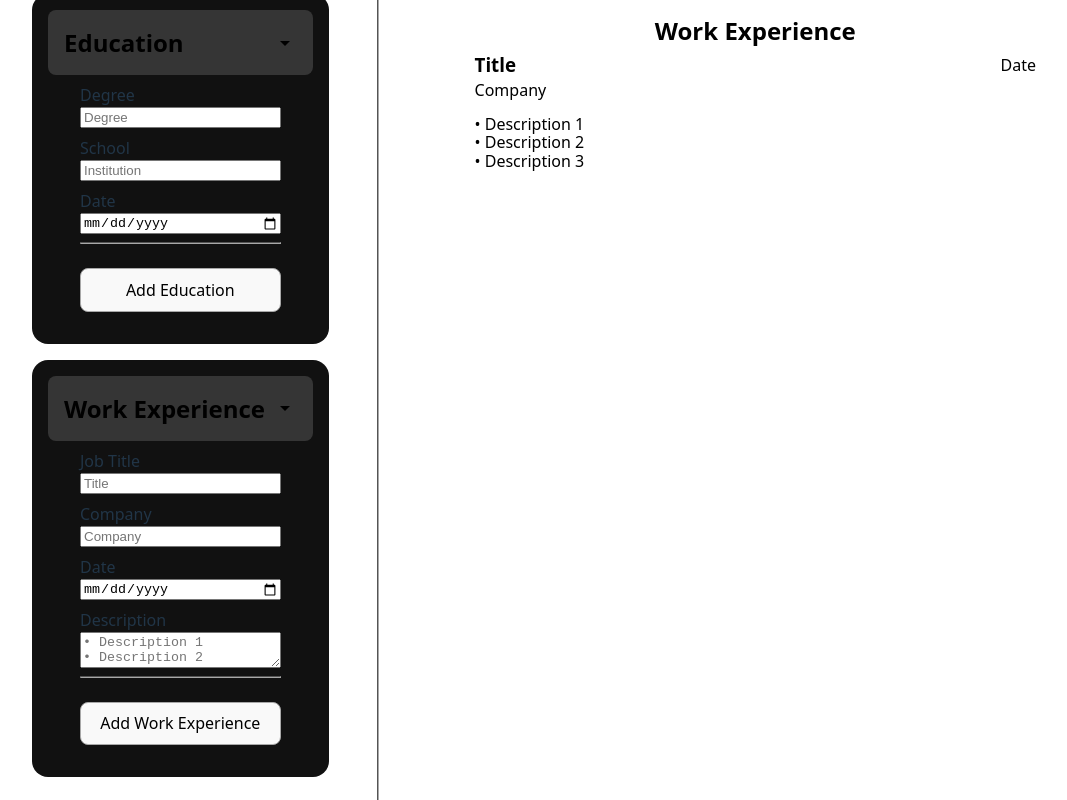
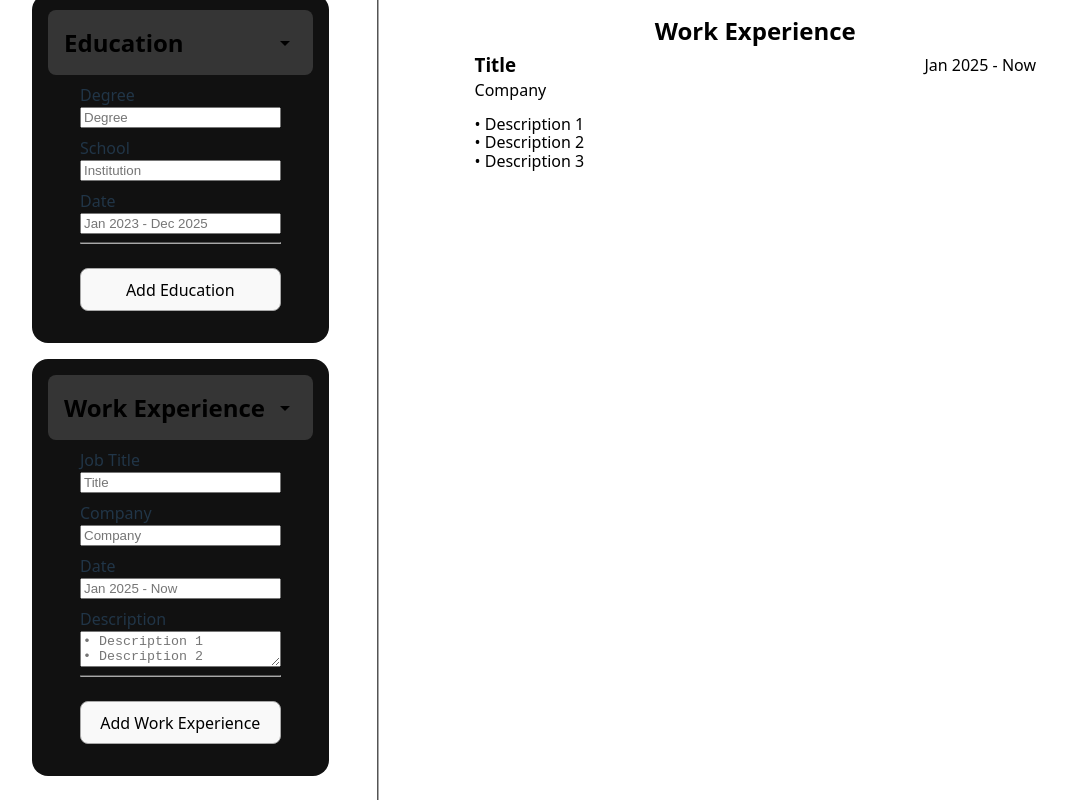
Before and after one commit to Pandemolyum/odin-cv-app, a React (Vite) app: page / in a window 1280 px wide. Shown: the part 363-1163 px from the top of the page, without its empty margins (130-1197 px from the left). Built offline with nearby package versions, Linux system fonts and the light colour scheme.

Commit message:
Change date fields type from date to text
This is a more flexible approach which enables the user to easily choose
the preferred date display format by directly typing it in the text
fields.

```diff
--- a/src/components/education.jsx
+++ b/src/components/education.jsx
@@ -22,7 +22,7 @@ export default function Education({ id, count }) {
             <div className="textInput">
                 <label htmlFor={"educ" + count + "date"}>Date</label>
                 <input
-                    type="date"
+                    type="text"
                     id={"educ" + count + "date"}
                     name={"educ" + count + "date"}
                     placeholder="Jan 2023 - Dec 2025"
--- a/src/components/resume.jsx
+++ b/src/components/resume.jsx
@@ -8,11 +8,11 @@ export default function Resume({ submitData }) {
             phone: "555-555-5555",
             location: "City, Province",
             educ1degree: "Degree",
-            educ1date: "Date",
+            educ1date: "Jan 2023 - Dec 2025",
             educ1school: "Institution",
             work1title: "Title",
             work1company: "Company",
-            work1date: "Date",
+            work1date: "Jan 2025 - Now",
             work1desc: "• Description 1\n• Description 2\n• Description 3",
         };
     }
--- a/src/components/work.jsx
+++ b/src/components/work.jsx
@@ -22,7 +22,7 @@ export default function Work({ id, count }) {
             <div className="textInput">
                 <label htmlFor={"work" + count + "date"}>Date</label>
                 <input
-                    type="date"
+                    type="text"
                     id={"work" + count + "date"}
                     name={"work" + count + "date"}
                     placeholder="Jan 2025 - Now"
```
